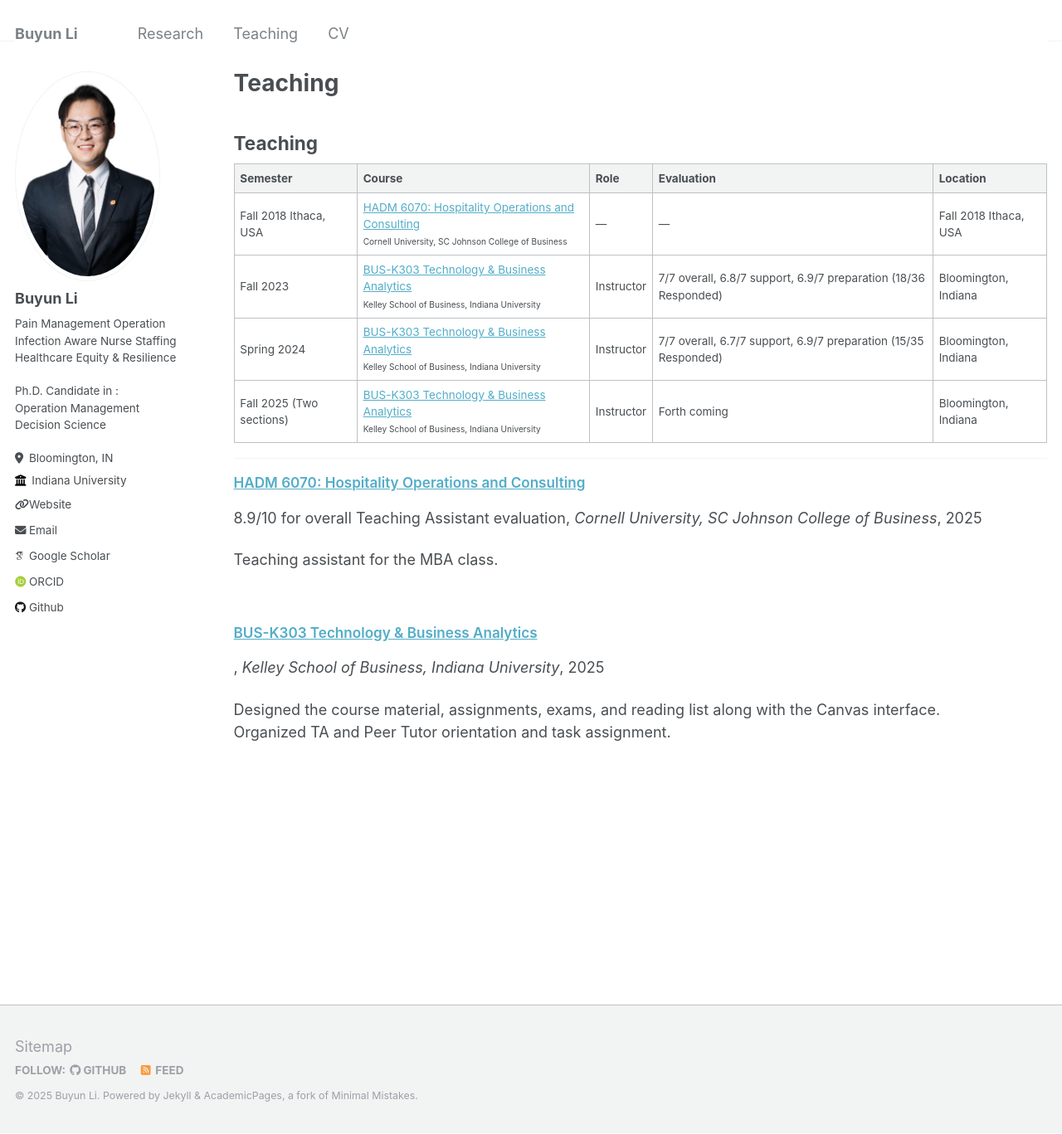
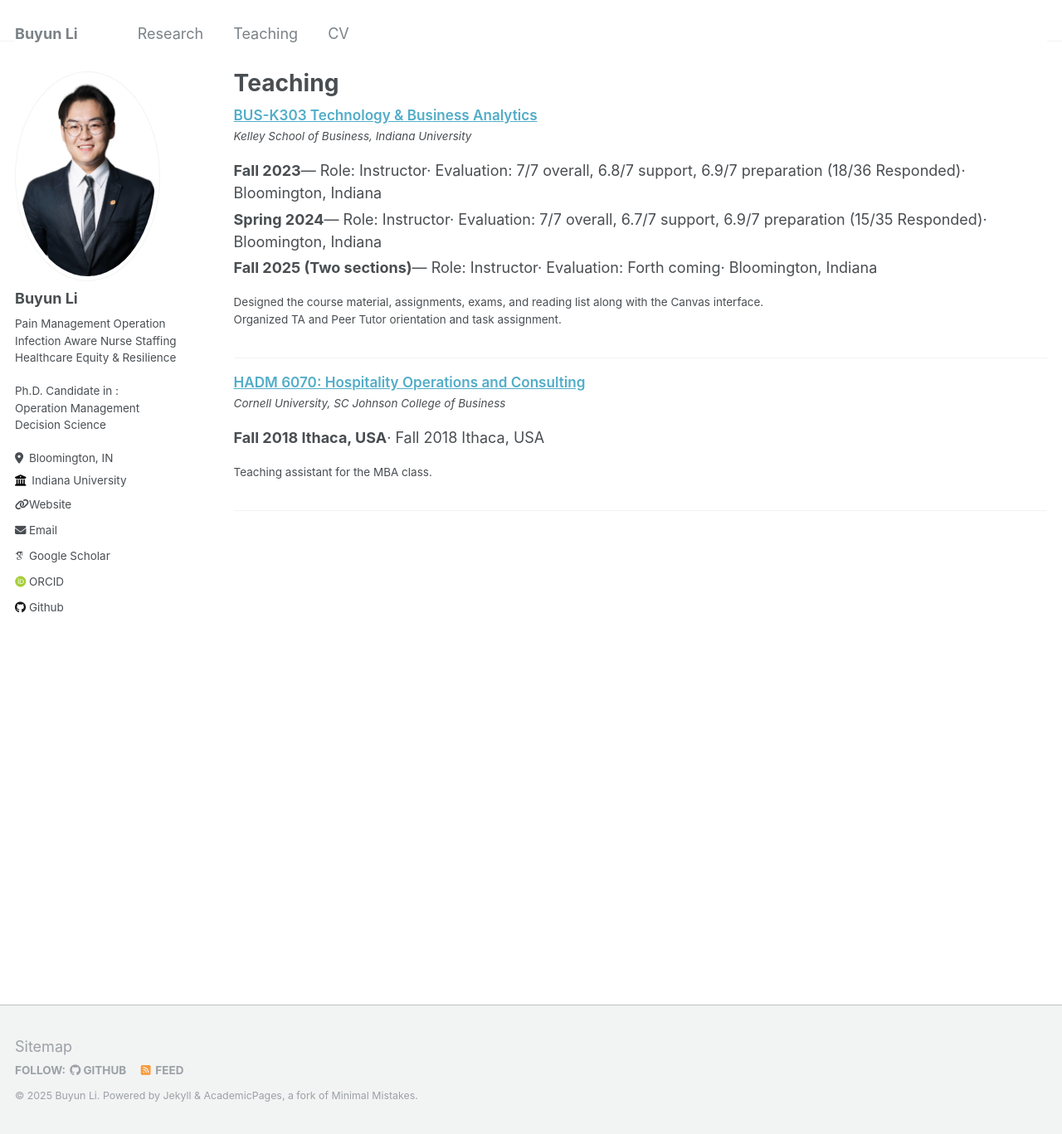
Before and after one commit to BuyunLi/BuyunLi.github.io, a Jekyll site: the page built from _pages/teaching.html, in a window 1280 px wide and 1367 px high. Shown: the whole window at 83% size. Built offline with Jekyll 4.4.1, drawn with Linux system fonts in a browser that asks for light colours; some web fonts are replaced.

Commit message:
Update teaching.html

```diff
--- a/_pages/teaching.html
+++ b/_pages/teaching.html
@@ -7,78 +7,82 @@ author_profile: true
 
 {% include base_path %}
 
-<h2>Teaching</h2>
+{%- comment -%}
+  This page groups teaching posts by course.
+  Prefer adding `course_key:` in each teaching file (e.g., "BUS-K303") so
+  cross-semester entries lump together. If `course_key` is absent, we fall back to `title`.
 
-<table>
-  <thead>
-    <tr>
-      <th>Semester</th>
-      <th>Course</th>
-      <th>Role</th>
-      <th>Evaluation</th>
-      <th>Location</th>
-    </tr>
-  </thead>
-  <tbody>
-    {% assign posts = site.teaching | sort: "date" | reverse %}
-    {% for post in posts %}
-      {% if post.semesters %}
-        {%- comment -%}
-          Multi-semester entries: iterate each term.
-          Expected front matter:
+  Supported front matter patterns:
+  1) One file with:
      semesters:
        - semester: "Fall 2023"
          role: "Instructor"
          evaluation: "6.9/7 overall..."
-              location: "Bloomington, Indiana"
+         location: "Bloomington, IN"
+       - ...
+  2) Multiple files (one per semester) with optional:
+     semester: "Fall 2023"
+     role: "Instructor"
+     evaluation: "..."
+     location: "Bloomington, IN"
 {%- endcomment -%}
-        {% for term in post.semesters %}
-        <tr>
-          <td>{{ term.semester | default: post.location | default: post.date | date: "%B %Y" }}</td>
-          <td>
-            <a href="{{ post.url | relative_url }}">{{ post.title }}</a>
-            {% if post.venue %}<br><small>{{ post.venue }}</small>{% endif %}
-          </td>
-          <td>{{ term.role | default: post.role | default: "—" }}</td>
-          <td>{{ term.evaluation | default: post.evaluation | default: "—" }}</td>
-          <td>{{ term.location | default: post.location | default: "—" }}</td>
-        </tr>
-        {% endfor %}
-      {% else %}
-        {%- comment -%}
-          Single-semester (legacy) entries: use top-level fields.
-          You can still add `role:` and `evaluation:` at the top level if desired.
-        {%- endcomment -%}
-        <tr>
-          <td>
-            {%- if post.semester -%}
-              {{ post.semester }}
-            {%- elsif post.location -%}
-              {{ post.location }}
-            {%- elsif post.date -%}
-              {{ post.date | date: "%B %Y" }}
-            {%- else -%}
-              —
+
+{%- assign posts = site.teaching -%}
+{%- assign grouped = posts | group_by_exp: "p", "p.course_key | default: p.title" -%}
+
+<section class="teaching-list">
+  {%- for g in grouped -%}
+    {%- assign items_sorted = g.items | sort: "date" -%}
+    {%- assign latest = items_sorted | last -%}
+
+    <article class="teaching-entry" style="margin-bottom:2rem;">
+      <h2 class="archive__item-title">
+        <a href="{{ latest.url | relative_url }}">{{ g.name }}</a>
+      </h2>
+
+      {%- if latest.venue -%}
+        <p class="archive__item-excerpt"><em>{{ latest.venue }}</em></p>
       {%- endif -%}
-          </td>
-          <td>
-            <a href="{{ post.url | relative_url }}">{{ post.title }}</a>
-            {% if post.venue %}<br><small>{{ post.venue }}</small>{% endif %}
-          </td>
-          <td>{{ post.role | default: "—" }}</td>
-          <td>{{ post.evaluation | default: "—" }}</td>
-          <td>{{ post.location | default: "—" }}</td>
-        </tr>
-      {% endif %}
-    {% endfor %}
-  </tbody>
-</table>
 
       {%- comment -%}
-  Optional: keep the original archive list below the table.
-  Remove this block if you only want the table.
+        Build a flat list of terms across all items in the group.
       {%- endcomment -%}
-<hr>
-{% for post in posts %}
-  {% include archive-single.html %}
-{% endfor %}
+      <ul class="teaching-terms" style="list-style: none; padding-left: 0;">
+        {%- for p in items_sorted reversed -%}
+          {%- if p.semesters -%}
+            {%- for term in p.semesters -%}
+              <li style="margin: .25rem 0;">
+                <strong>{{ term.semester }}</strong>
+                {%- if term.role or p.role -%} — Role: {{ term.role | default: p.role }}{%- endif -%}
+                {%- if term.evaluation or p.evaluation -%} · Evaluation: {{ term.evaluation | default: p.evaluation }}{%- endif -%}
+                {%- if term.location or p.location -%} · {{ term.location | default: p.location }}{%- endif -%}
+              </li>
+            {%- endfor -%}
+          {%- else -%}
+            <li style="margin: .25rem 0;">
+              {%- if p.semester -%}
+                <strong>{{ p.semester }}</strong>
+              {%- elsif p.location -%}
+                <strong>{{ p.location }}</strong>
+              {%- elsif p.date -%}
+                <strong>{{ p.date | date: "%B %Y" }}</strong>
+              {%- else -%}
+                <strong>—</strong>
+              {%- endif -%}
+              {%- if p.role -%} — Role: {{ p.role }}{%- endif -%}
+              {%- if p.evaluation -%} · Evaluation: {{ p.evaluation }}{%- endif -%}
+              {%- if p.location -%} · {{ p.location }}{%- endif -%}
+            </li>
+          {%- endif -%}
+        {%- endfor -%}
+      </ul>
+
+      {%- if latest.excerpt -%}
+        <div class="archive__item-excerpt">
+          {{ latest.excerpt | markdownify }}
+        </div>
+      {%- endif -%}
+    </article>
+    <hr/>
+  {%- endfor -%}
+</section>
```
Lines whose indentation alone changed are shown as unchanged.
